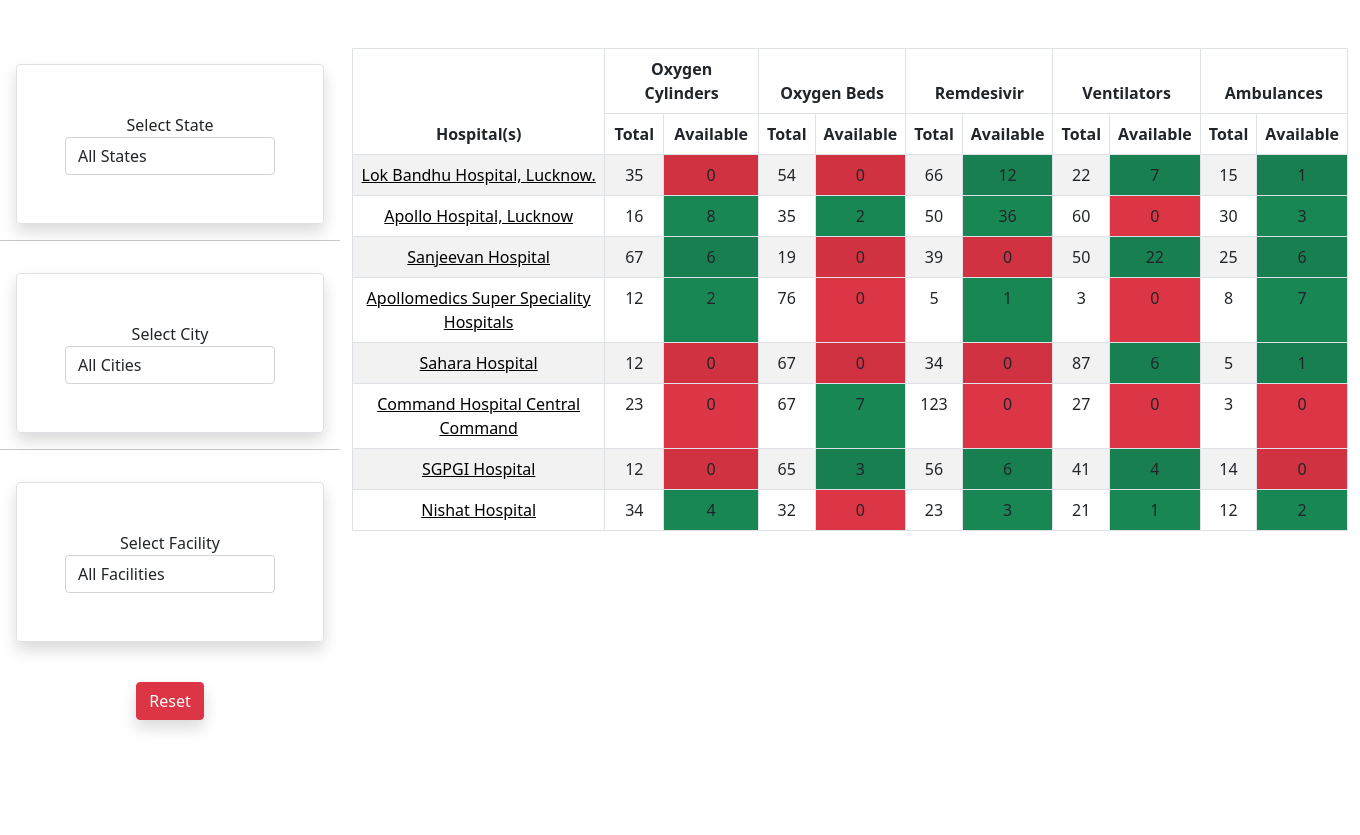
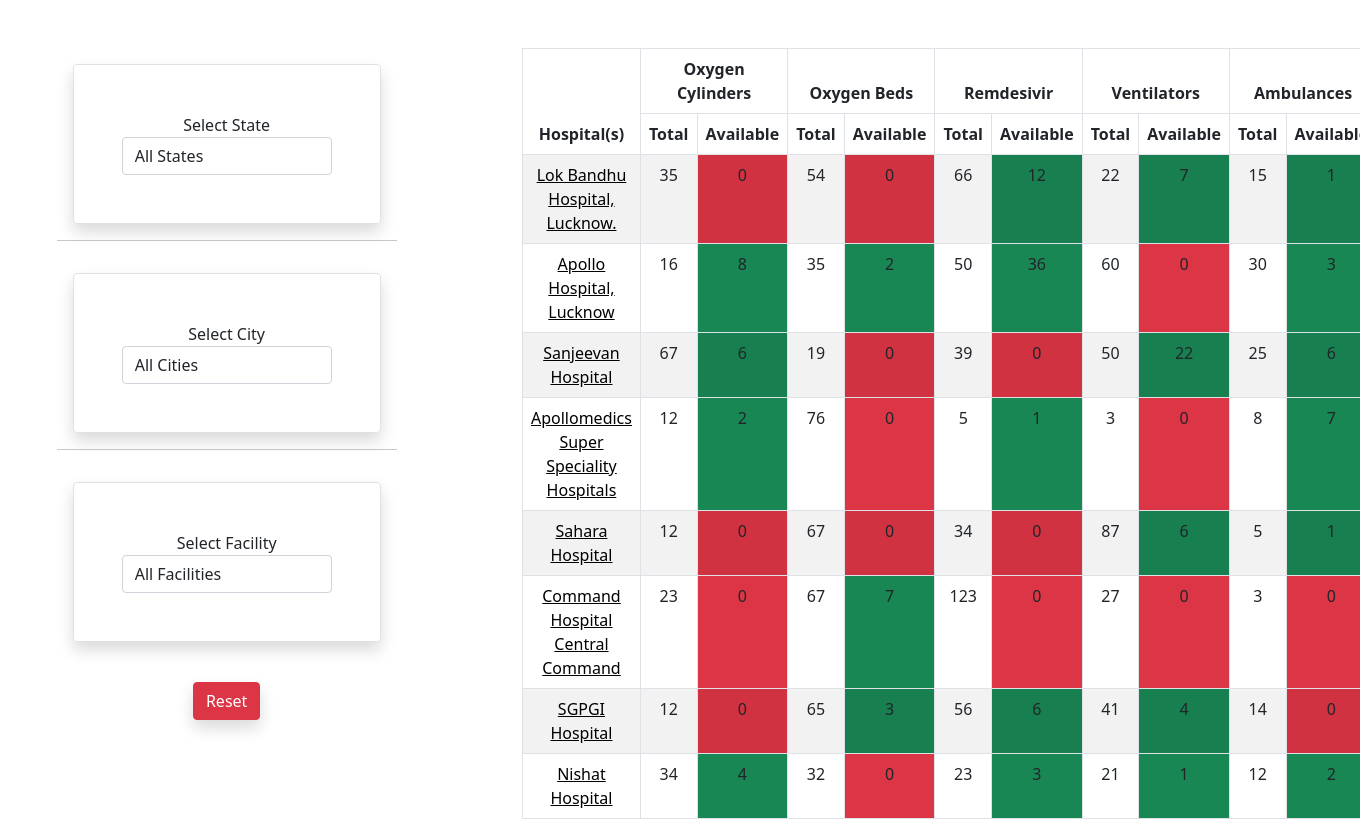
Before and after one commit to roneetsingh/COVID-19-Resources, a Django app: page / in a window 1360 px wide; the page is wider, and only the part inside the window is pictured. Shown: the part 56-891 px from the top of that part. Before the commit the page ends 787 px from the top of that part, so only its background shows below. Run offline with Django 3.2, Linux system fonts and the light colour scheme; data comes from the database, SQL or seed files in the repository.

Commit message:
Initial Commit

```diff
--- a/app/templates/app/index.html
+++ b/app/templates/app/index.html
@@ -77,7 +77,7 @@
         </div>
 
 
-        <div class="col-lg-9 mx-auto">
+        <div class="col-sm-7 mx-auto">
             <div class="row mx-auto">
                 <table class="table text-center table-bordered table-striped" style="width:100%">
                     <thead class="thead-light">
```
